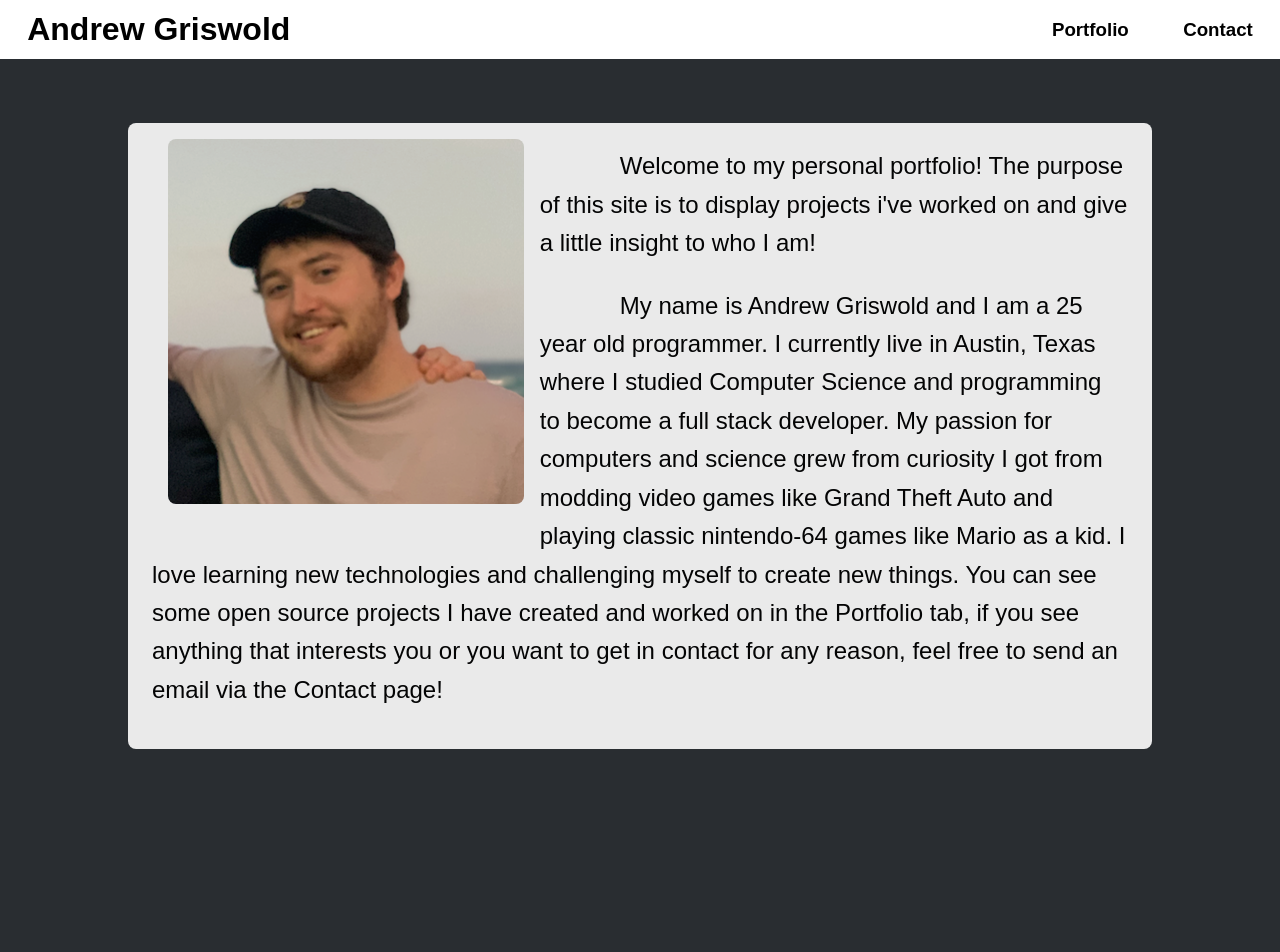
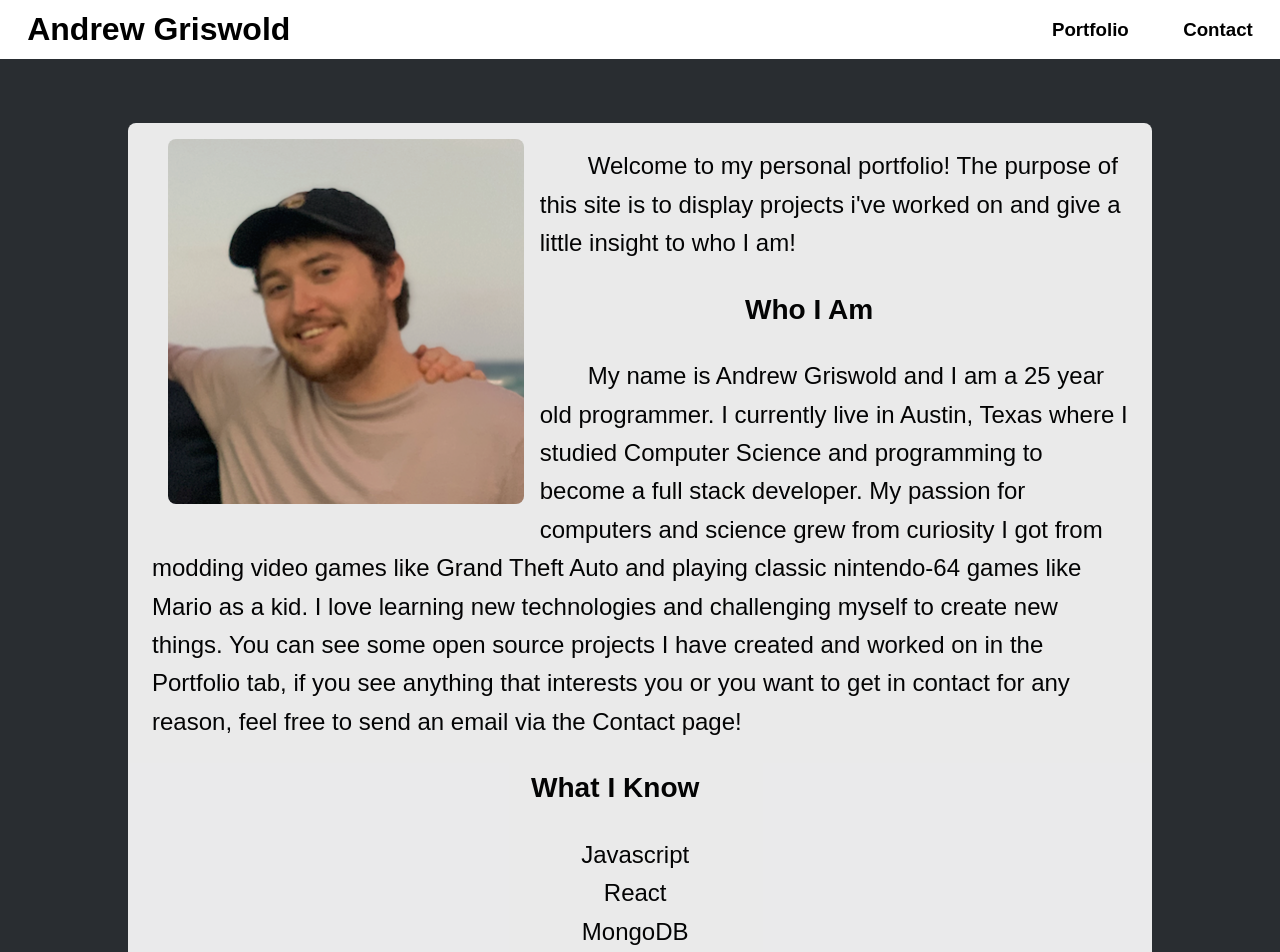
Before and after one commit to ThaGrza/portfolio, a React (Create React App) app: page / in a window 1280 px wide. Shown: the top 952 px of the page. Built offline with nearby package versions, Linux system fonts and the light colour scheme; grey boxes are pictures that could not be loaded.

Commit message:
added subsections and skills

```diff
--- a/src/components/pages/Homepage/index.css
+++ b/src/components/pages/Homepage/index.css
@@ -7,16 +7,11 @@
 }
 
 .homepage {
-  text-emphasis: wrap;
-  padding-top: 1rem;
   border-radius: 0.5rem;
   background-color: #fff;
   padding: 0 1.5rem 1rem 1.5rem;
   font-size: 24px;
-  font-family: sans-serif;
-  font-weight: 1100;
-  font-display: block;
-  text-indent: 5rem;
+  text-indent: 3rem;
   line-height: 2.4rem;
   height: fit-content;
   opacity: .9;
@@ -29,3 +24,19 @@
   height: 22.8rem;
   max-width: 100%;
 }
+
+.header{
+  text-align: center;
+  margin-right: 10%;
+}
+
+.skills-header{
+  text-align: center;
+  margin-right: 10%;
+}
+
+.skills-list{
+  text-align: center;
+  list-style-type: none;
+  margin-right: 10%;
+}
--- a/src/components/pages/Homepage/index.js
+++ b/src/components/pages/Homepage/index.js
@@ -7,12 +7,21 @@ function Homepage (props) {
   return (
   <div className="homepage-container">
     <div className="homepage">
-    <img className="profile-pic" alt="🧙‍♂️" src={Profilepic}></img>
+      <img className="profile-pic" alt="🧙‍♂️" src={Profilepic}></img>
       <p>Welcome to my personal portfolio! The purpose of this site is to display projects i've worked on and give a little insight to who I am!</p>
+      <h3 className="header">Who I Am</h3>
       <p>My name is Andrew Griswold and I am a 25 year old programmer. I currently live in Austin, Texas where I studied Computer Science and programming to become a full
 stack developer. My passion for computers and science grew from curiosity I got from modding video games like Grand Theft Auto and playing classic nintendo-64 games like Mario as a kid.
 I love learning new technologies and challenging myself to create new things. You can see some open source projects I have created and worked on in the Portfolio tab, if you see anything
 that interests you or you want to get in contact for any reason, feel free to send an email via the Contact page!</p>
+      <h3 className="skills-header">What I Know</h3>
+      <ul className="skills-list">
+        <li>Javascript</li>
+        <li>React</li>
+        <li>MongoDB</li>
+        <li>MySql</li>
+      </ul>
+
     </div>
     <Footer />
   </div>
```
